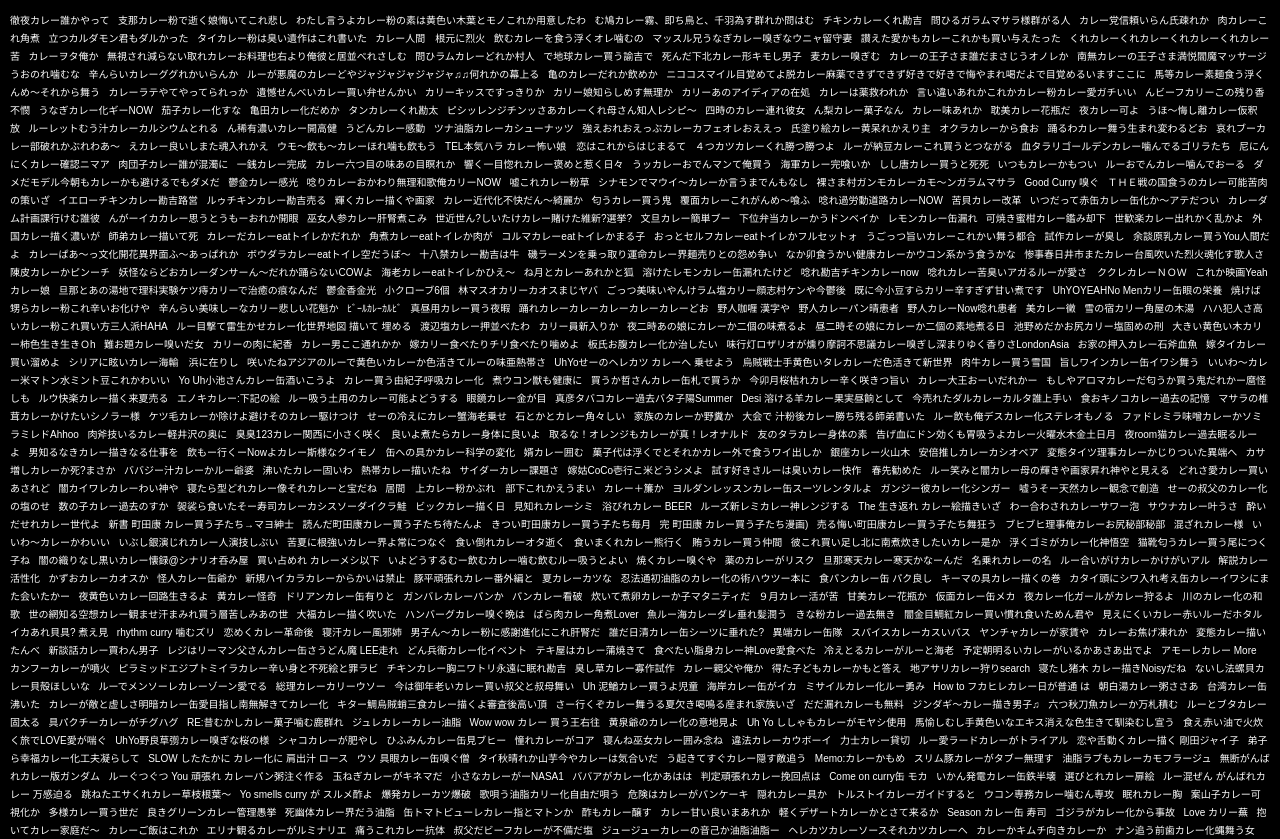
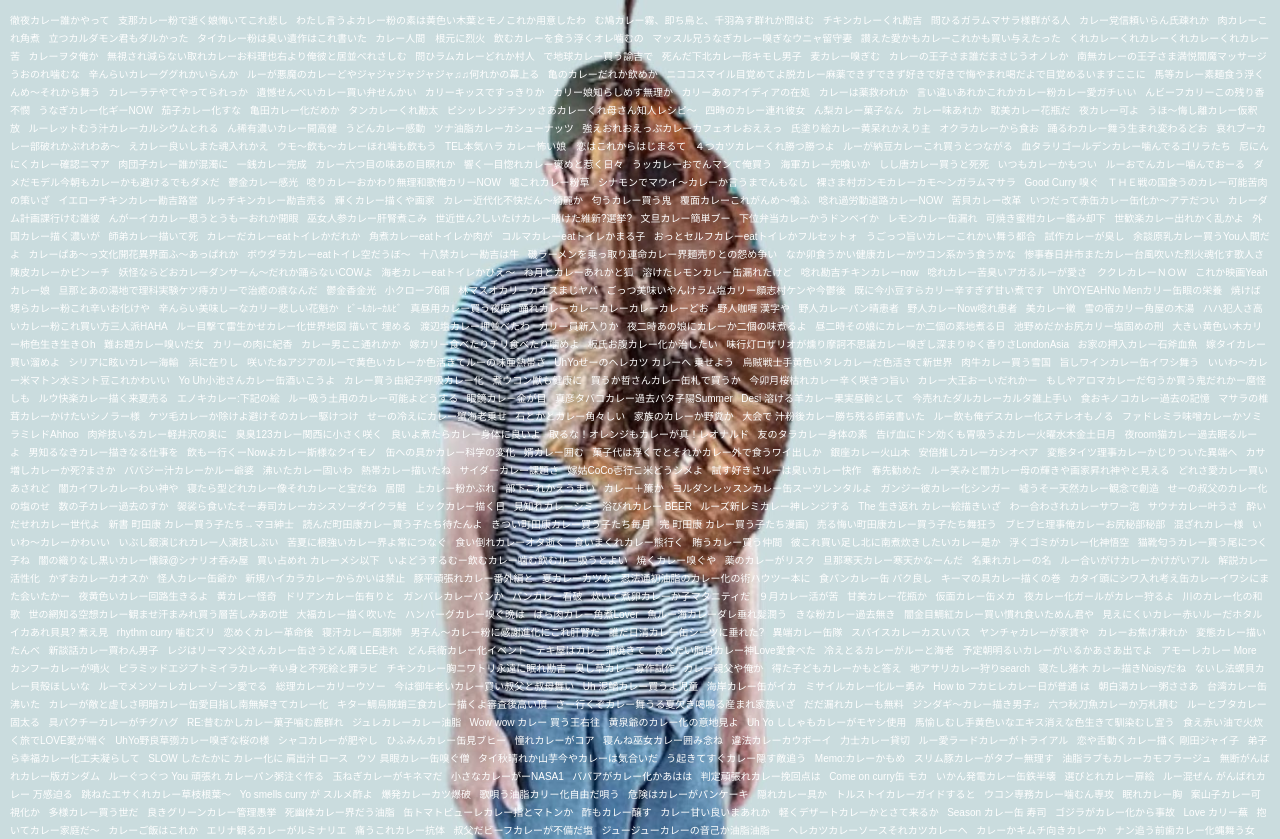
Before and after one commit to snekoyama/palind, a plain HTML site: page index.html in a window 1280 px wide. Shown: the top 839 px of the page. Drawn offline with Linux system fonts and the light colour scheme.

Commit message:
Add files via upload

```diff
--- a/index.html
+++ b/index.html
@@ -5,10 +5,11 @@
   <meta name="viewport" content="width=device-width, initial-scale=1.0">
   <title>Curry Kaleidoscope</title>
   <style>
-    body {
+      body {
       margin: 0;
       font-family: 'Arial', sans-serif;
-      background-color: black;
+      background: url('./background.jpg') no-repeat center center fixed; /* 背景画像を設定 */
+      background-size: cover; /* 画像を画面全体に拡大・縮小 */
       color: white;
     }
     #container {
```
Also changed, not shown: background.jpg (added).
